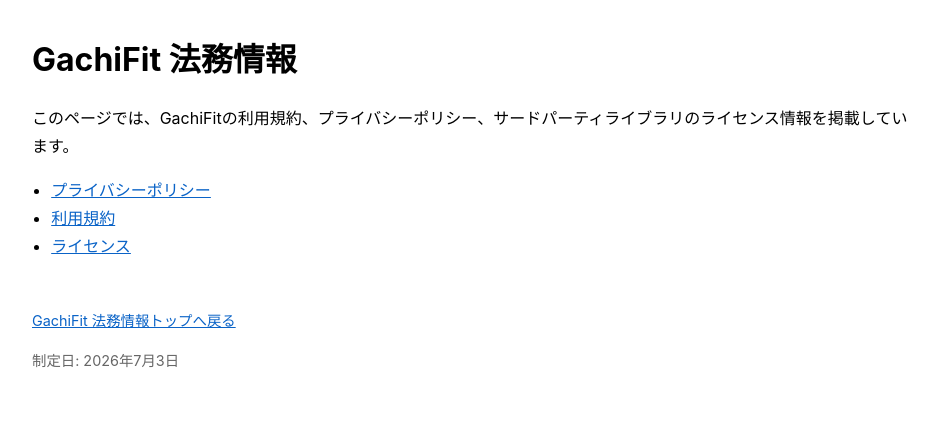
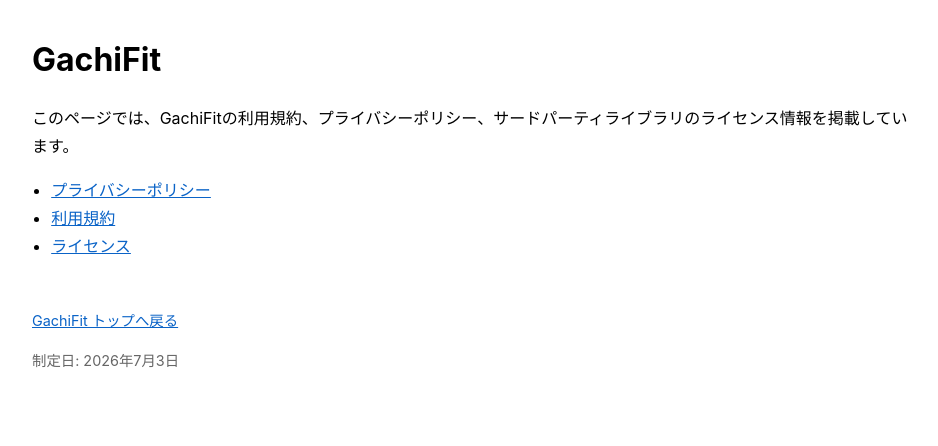
Before and after one commit to NaokiMiyanaga/gachifit-legal, a plain HTML site: page index.html in a window 1280 px wide. Shown: the whole page, without its empty margins (168-1106 px from the left). Drawn offline with Linux system fonts and the light colour scheme.

Commit message:
no message

```diff
--- a/index.html
+++ b/index.html
@@ -22,7 +22,7 @@
 </head>
 <body>
   <main>
-    <h1>GachiFit 法務情報</h1>
+    <h1>GachiFit</h1>
     <p>このページでは、GachiFitの利用規約、プライバシーポリシー、サードパーティライブラリのライセンス情報を掲載しています。</p>
     <nav>
       <ul>
@@ -33,7 +33,7 @@
     </nav>
 
     <footer>
-      <p><a href="index.html">GachiFit 法務情報トップへ戻る</a></p>
+      <p><a href="index.html">GachiFit トップへ戻る</a></p>
       <p>制定日: 2026年7月3日</p>
     </footer>
   </main>
```
